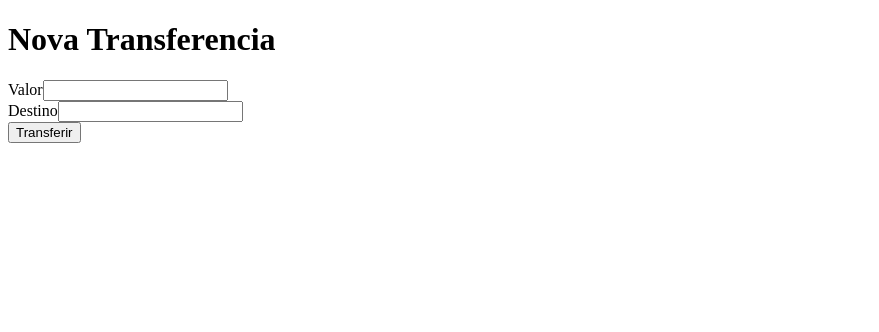
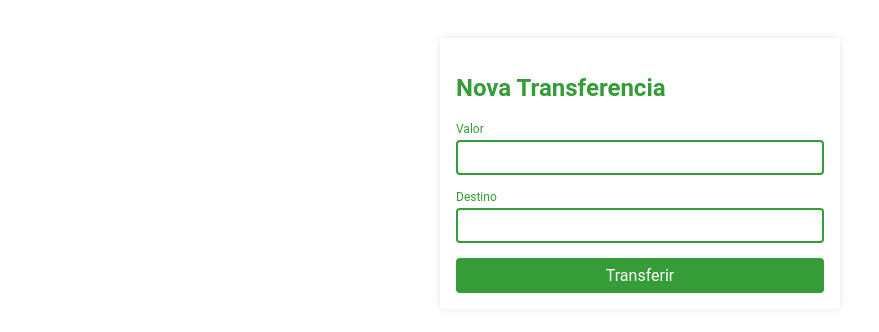
Before and after one commit to Diegooliveyra/ByteBank, an Angular app: page / in a window 1280 px wide. Shown: the top 332 px of the page, without its empty margins (0-879 px from the left). Built offline with nearby package versions, Linux system fonts and the light colour scheme.

Commit message:
:sparkles: feito as estilizações

```diff
--- a/src/app/nova-transferencia/nova-transferencia.component.html
+++ b/src/app/nova-transferencia/nova-transferencia.component.html
@@ -1,14 +1,16 @@
-<div>
-  <h1>Nova Transferencia</h1>
-  <form>
-    <div>
-      <label for="valor">Valor</label>
-      <input id="valor" type="text" />
+<section class="container">
+  <form class="formulario">
+    <h1 class="formulario__titulo">Nova Transferencia</h1>
+    <div class="form-field">
+      <label class="form-field__label" for="valor">Valor</label>
+      <input class="form-field__input" id="valor" type="text" />
     </div>
-    <div>
-      <label for="destino">Destino</label>
-      <input id="destino" type="text" />
+    <div class="form-field">
+      <label class="form-field__label" for="destino">Destino</label>
+      <input class="form-field__input" id="destino" type="text" />
     </div>
-    <button>Transferir</button>
+    <div class="botao-wrapper">
+      <button class="botao">Transferir</button>
+    </div>
   </form>
-</div>
+</section>
--- a/src/app/nova-transferencia/nova-transferencia.component.scss
+++ b/src/app/nova-transferencia/nova-transferencia.component.scss
@@ -0,0 +1,59 @@
+.formulario {
+  background-color: white;
+  padding: 16px;
+  border-radius: 4px;
+  box-shadow: 0 0 8px rgba(0, 0, 0, 0.1);
+  &__titulo {
+    text-transform: capitalize;
+    color: var(--primary);
+  }
+}
+
+.form-field {
+  width: 100%;
+  margin-top: 15px;
+  margin-bottom: 15px;
+  display: flex;
+  flex-direction: column;
+  color: var(--primary);
+
+  &__label {
+    color: inherit;
+    margin-bottom: 4px;
+    font-size: 12px;
+  }
+
+  &__input {
+    padding: 8px;
+    border-radius: 4px;
+    color: inherit;
+    border: 2px solid;
+    outline: none;
+  }
+}
+
+.botao-wrapper {
+  display: flex;
+}
+
+.botao {
+  background-color: var(--primary);
+  color: white;
+  display: block;
+  flex: 1;
+  border: none;
+  border-radius: 4px;
+  font-size: 16px;
+  padding: 0.5em;
+  cursor: pointer;
+  transition: opacity 0.2s;
+
+  &--cancelar {
+    background-color: var(--secondary);
+    margin-left: 20px;
+  }
+
+  &:hover {
+    opacity: 0.8;
+  }
+}
--- a/src/styles.scss
+++ b/src/styles.scss
@@ -1 +1,18 @@
 /* You can add global styles to this file, and also import other style files */
+:root {
+  --primary: #369c38;
+  --secondary: #132a13;
+  --padding: 15px;
+  --cinza: #405040;
+  --cinza-claro: #dedede;
+}
+
+* {
+  font-family: "Roboto", sans-serif;
+}
+
+.container {
+  max-width: 400px;
+  padding: 30px;
+  margin: 0 auto;
+}
```
